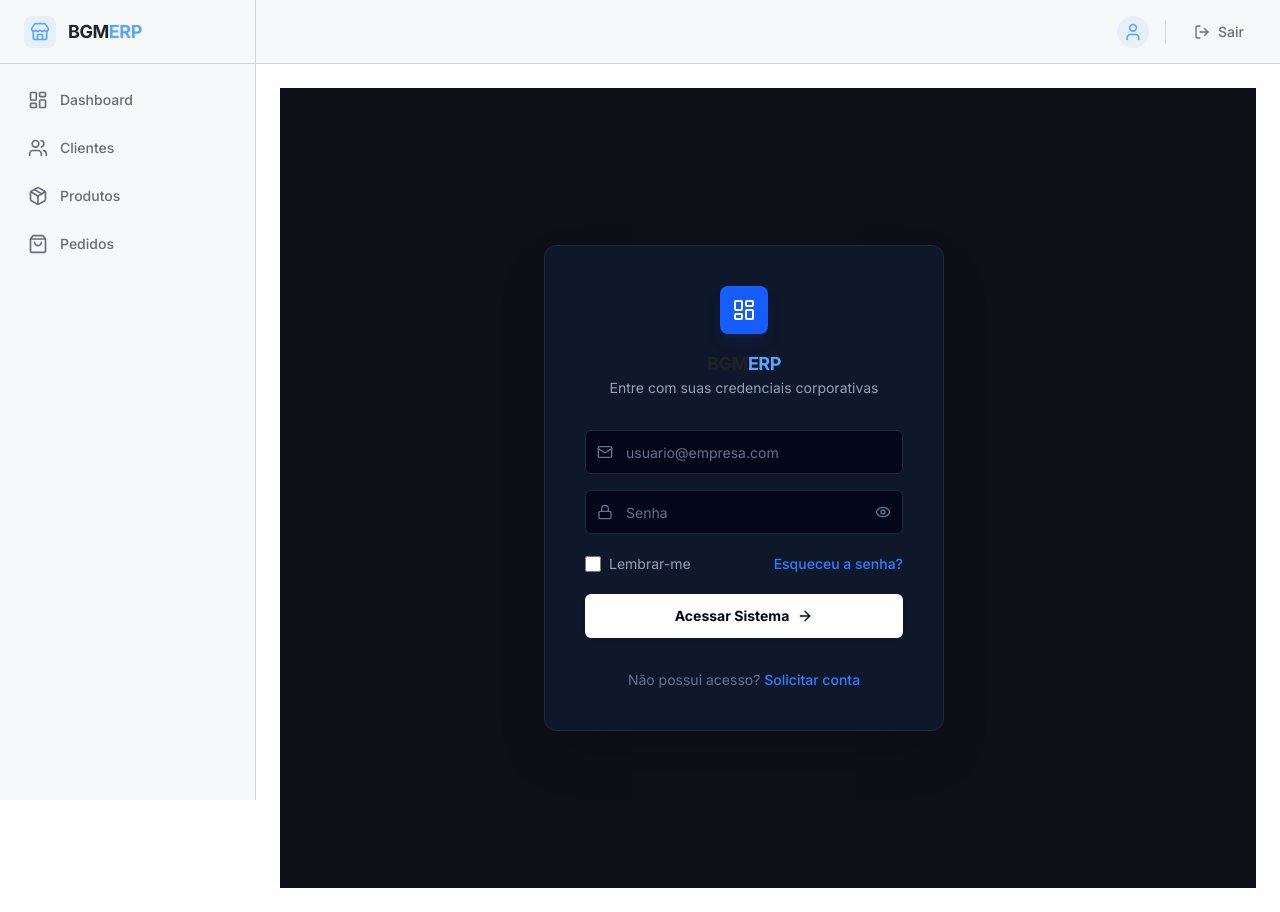
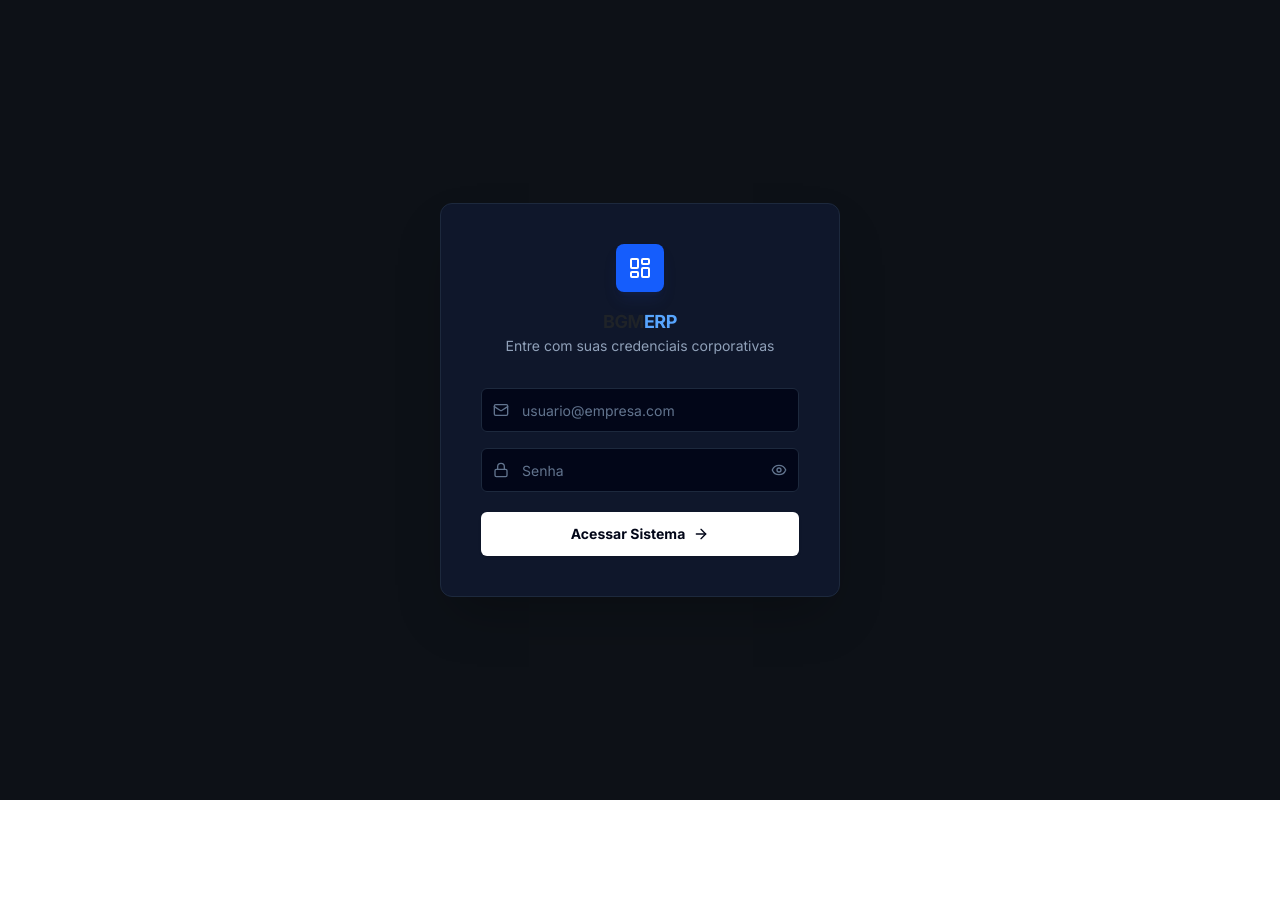
Before and after one commit to udoremi/dw3_final, a Next.js app in the folder erp_frontend/: page /login in a window 1280 px wide. After the commit the page ends 800 px from the top, so only its background shows below. Built offline with nearby package versions, Linux system fonts and the light colour scheme.

Commit message:
movi a pagina de login para fora da pasta (app)

```diff
--- a/erp_frontend/src/app/(app)/(auth)/login/page.tsx
+++ /dev/null
@@ -1,15 +0,0 @@
-import { Metadata } from 'next';
-import LoginForm from './login-form';
-
-export const metadata: Metadata = {
-  title: 'Login | Service Desk ITSM',
-  description: 'Acesse sua conta para gerenciar tickets e serviços.',
-};
-
-export default function LoginPage() {
-  return (
-    <div className="w-full max-w-md animate-in fade-in slide-in-from-bottom-4 duration-500">
-       <LoginForm />
-    </div>
-  );
-}
--- a/erp_frontend/src/app/(app)/(auth)/login/login-form.tsx
+++ b/erp_frontend/src/app/login/page.tsx
@@ -91,26 +91,6 @@ export default function LoginForm() {
           </div>
         </div>
 
-        {/* Checkbox e Recuperação */}
-        <div className="flex items-center justify-between text-sm">
-          <div className="flex items-center gap-2">
-            <input
-              type="checkbox"
-              id="remember"
-              className="h-4 w-4 rounded border-slate-700 bg-slate-950 text-blue-600 focus:ring-offset-slate-900"
-            />
-            <label htmlFor="remember" className="text-slate-400 cursor-pointer select-none hover:text-slate-300 transition-colors">
-              Lembrar-me
-            </label>
-          </div>
-          <Link
-            href="/recuperar-senha"
-            className="font-medium text-blue-500 hover:text-blue-400 hover:underline underline-offset-4 transition-colors"
-          >
-            Esqueceu a senha?
-          </Link>
-        </div>
-
         {/* Botão de Ação */}
         <button
           type="submit"
@@ -130,14 +110,6 @@ export default function LoginForm() {
           )}
         </button>
       </form>
-
-      {/* Rodapé */}
-      <div className="text-center text-sm text-slate-500">
-        Não possui acesso?{' '}
-        <Link href="/cadastro" className="font-medium text-blue-500 hover:text-blue-400 transition-colors">
-          Solicitar conta
-        </Link>
-      </div>
     </div>
   );
 }
```
Also changed, not shown: erp_frontend/src/app/login/layout.tsx (renamed from erp_frontend/src/app/(app)/(auth)/layout.tsx).
